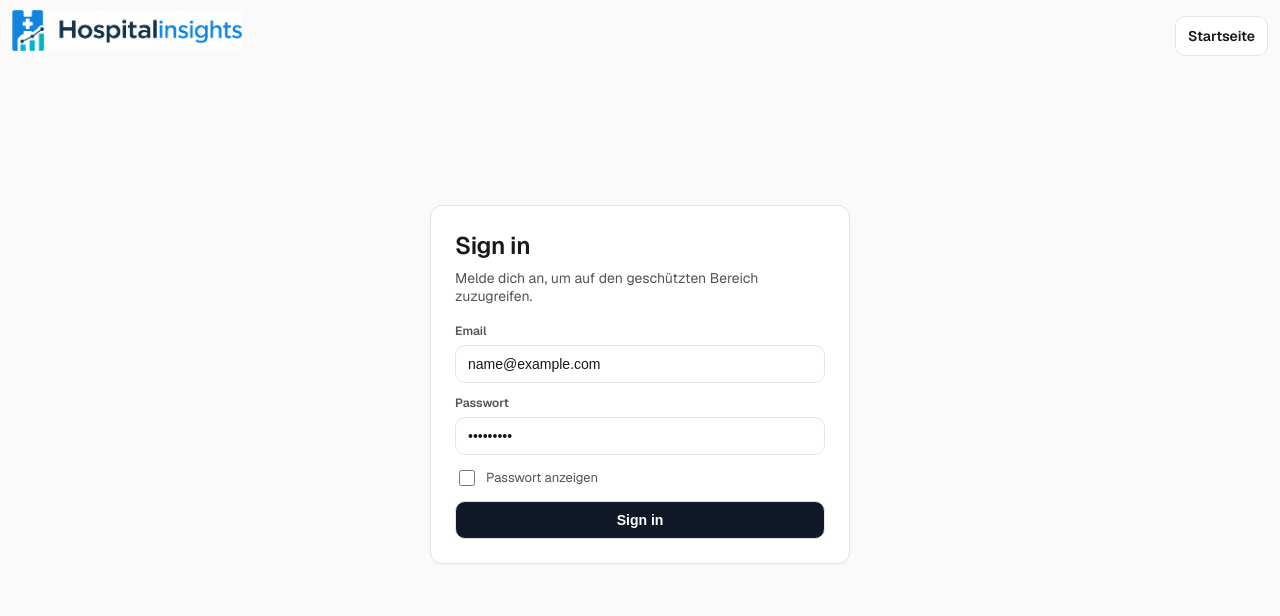
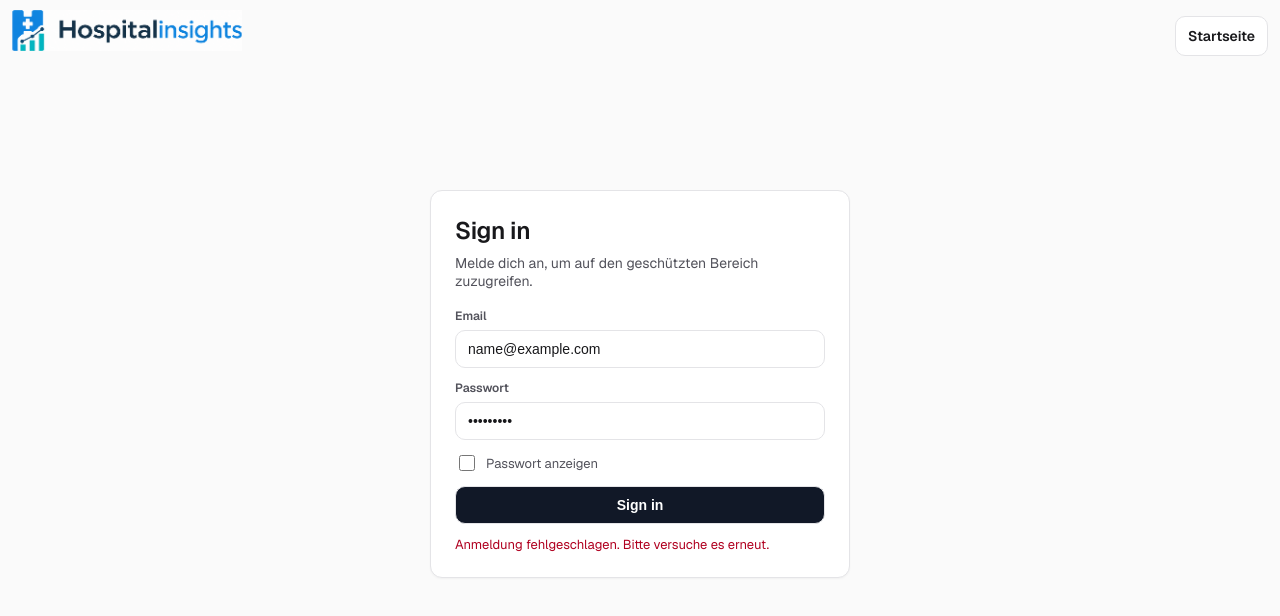
Before and after one commit to Lp04-Bruno/HospitalInsights, a Next.js app in the folder web/: page /signin in a window 1280 px wide. Both pictures are taken after typing "name@example.com", "Sample123" into the empty fields and a click on the button "Sign in". Shown: the top 616 px of the page. Built offline with nearby package versions, Linux system fonts and the light colour scheme.

Commit message:
Fix missing sign-in error feedback

```diff
--- a/web/app/signin/SignInForm.tsx
+++ b/web/app/signin/SignInForm.tsx
@@ -1,18 +1,22 @@
 "use client";
 
 import { signIn } from "next-auth/react";
+import { useRouter } from "next/navigation";
 import { useState } from "react";
 import styles from "./sign-in-form.module.css";
+import { SIGN_IN_ERROR, SIGN_IN_FALLBACK_MESSAGE, signInErrorMessage } from "@/lib/signIn";
 
 type SignInFormProps = {
   callbackUrl: string;
+  initialError?: string;
 };
 
-export function SignInForm({ callbackUrl }: SignInFormProps) {
+export function SignInForm({ callbackUrl, initialError }: SignInFormProps) {
+  const router = useRouter();
   const [email, setEmail] = useState("");
   const [password, setPassword] = useState("");
   const [showPassword, setShowPassword] = useState(false);
-  const [error, setError] = useState<string | null>(null);
+  const [error, setError] = useState<string | null>(() => signInErrorMessage(initialError) ?? null);
   const [isLoading, setIsLoading] = useState(false);
 
   return (
@@ -37,13 +41,20 @@ export function SignInForm({ callbackUrl }: SignInFormProps) {
             const res = await signIn("credentials", {
               email,
               password,
-              redirect: true,
+              redirect: false,
               callbackUrl,
             });
 
-            // Wenn redirect=true, kommt man i. d. R. nicht hier an
-            if (res?.error) setError(res.error);
-          } finally {
+            if (!res || res.error) {
+              setError(signInErrorMessage(res?.error) ?? SIGN_IN_FALLBACK_MESSAGE);
+              setIsLoading(false);
+              return;
+            }
+
+            router.push(res.url ?? callbackUrl);
+            router.refresh();
+          } catch {
+            setError(signInErrorMessage(SIGN_IN_ERROR.SERVICE_UNAVAILABLE) ?? SIGN_IN_FALLBACK_MESSAGE);
             setIsLoading(false);
           }
         }}
@@ -62,6 +73,7 @@ export function SignInForm({ callbackUrl }: SignInFormProps) {
             autoCorrect="off"
             spellCheck={false}
             className={styles.input}
+            disabled={isLoading}
           />
         </label>
 
@@ -75,6 +87,7 @@ export function SignInForm({ callbackUrl }: SignInFormProps) {
             required
             autoComplete="current-password"
             className={styles.input}
+            disabled={isLoading}
           />
         </label>
 
@@ -88,8 +101,8 @@ export function SignInForm({ callbackUrl }: SignInFormProps) {
         </button>
 
         {error && (
-          <p className={styles.error} role="alert" aria-live="polite">
-            {error === "CredentialsSignin" ? "Email oder Passwort ist falsch." : error}
+          <p className={styles.error} role="alert" aria-live="assertive">
+            {error}
           </p>
         )}
       </form>
--- a/web/app/signin/page.tsx
+++ b/web/app/signin/page.tsx
@@ -1,28 +1,21 @@
 import { SignInForm } from "./SignInForm";
 import { AuthShell } from "@/app/_components/AuthShell";
+import { safeCallbackUrl } from "@/lib/signIn";
+import { firstSearchParam, resolveSearchParams } from "@/lib/validation";
 
 type SignInPageProps = {
-  searchParams?: { callbackUrl?: string | string[] } | Promise<{ callbackUrl?: string | string[] }>;
+  searchParams?: Promise<Record<string, string | string[] | undefined>> | Record<string, string | string[] | undefined>;
 };
-
-async function resolveSearchParams(searchParams: SignInPageProps["searchParams"]): Promise<{ callbackUrl?: string | string[] }> {
-  if (!searchParams) return {};
-  const maybePromise = searchParams as unknown as { then?: unknown };
-  if (typeof maybePromise.then === "function") {
-    return (await (searchParams as Promise<{ callbackUrl?: string | string[] }>)) ?? {};
-  }
-  return (searchParams as { callbackUrl?: string | string[] }) ?? {};
-}
 
 export default async function SignInPage({ searchParams }: SignInPageProps) {
   const sp = await resolveSearchParams(searchParams);
-  const callbackUrlRaw = Array.isArray(sp.callbackUrl) ? sp.callbackUrl[0] : sp.callbackUrl;
 
-  const callbackUrl = typeof callbackUrlRaw === "string" && callbackUrlRaw ? callbackUrlRaw : "/dashboard";
+  const callbackUrl = safeCallbackUrl(firstSearchParam(sp.callbackUrl));
+  const initialError = firstSearchParam(sp.error);
 
   return (
     <AuthShell>
-      <SignInForm callbackUrl={callbackUrl} />
+      <SignInForm callbackUrl={callbackUrl} initialError={initialError} />
     </AuthShell>
   );
 }
--- a/web/lib/auth.ts
+++ b/web/lib/auth.ts
@@ -5,6 +5,7 @@ import bcrypt from "bcrypt";
 
 import { assertLoginAllowed, clearLoginRateLimit } from "@/lib/loginRateLimit";
 import { prisma } from "@/lib/prisma";
+import { SIGN_IN_ERROR } from "@/lib/signIn";
 
 export const authOptions: NextAuthOptions = {
   session: { strategy: "jwt" },
@@ -21,9 +22,9 @@ export const authOptions: NextAuthOptions = {
 
         const allowed = await assertLoginAllowed(email, req).catch((err) => {
           console.error("[auth] Login rate limit check failed:", err);
-          return false;
+          throw new Error(SIGN_IN_ERROR.SERVICE_UNAVAILABLE);
         });
-        if (!allowed) return null;
+        if (!allowed) throw new Error(SIGN_IN_ERROR.RATE_LIMITED);
 
         const user = await prisma.user.findUnique({
           where: { email },
--- /dev/null
+++ b/web/lib/signIn.ts
@@ -0,0 +1,38 @@
+/**
+ * Fehlercodes, die der Credentials-Provider an das Sign-in-Formular durchreicht.
+ */
+export const SIGN_IN_ERROR = {
+  CREDENTIALS: "CredentialsSignin",
+  RATE_LIMITED: "RateLimited",
+  SERVICE_UNAVAILABLE: "ServiceUnavailable",
+} as const;
+
+export type SignInErrorCode = (typeof SIGN_IN_ERROR)[keyof typeof SIGN_IN_ERROR];
+
+const SIGN_IN_ERROR_MESSAGES: Record<SignInErrorCode, string> = {
+  [SIGN_IN_ERROR.CREDENTIALS]: "Email oder Passwort ist falsch.",
+  [SIGN_IN_ERROR.RATE_LIMITED]: "Zu viele Anmeldeversuche. Bitte warte einige Minuten und versuche es dann erneut.",
+  [SIGN_IN_ERROR.SERVICE_UNAVAILABLE]: "Anmeldung ist derzeit nicht möglich. Bitte versuche es in Kürze erneut.",
+};
+
+export const SIGN_IN_FALLBACK_MESSAGE = "Anmeldung fehlgeschlagen. Bitte versuche es erneut.";
+
+export function signInErrorMessage(code: string | null | undefined): string | undefined {
+  if (!code) return undefined;
+  return SIGN_IN_ERROR_MESSAGES[code as SignInErrorCode] ?? SIGN_IN_FALLBACK_MESSAGE;
+}
+
+export const DEFAULT_CALLBACK_URL = "/dashboard";
+
+/**
+ * Lässt nur anwendungsinterne Ziele zu.
+ */
+export function safeCallbackUrl(raw: string | null | undefined, fallback: string = DEFAULT_CALLBACK_URL): string {
+  if (typeof raw !== "string") return fallback;
+
+  const value = raw.trim();
+  if (!value.startsWith("/")) return fallback;
+  if (value[1] === "/" || value[1] === "\\") return fallback;
+
+  return value;
+}
```
Also changed, not shown: 2 other files (tests, documents, lock files or other folders).
